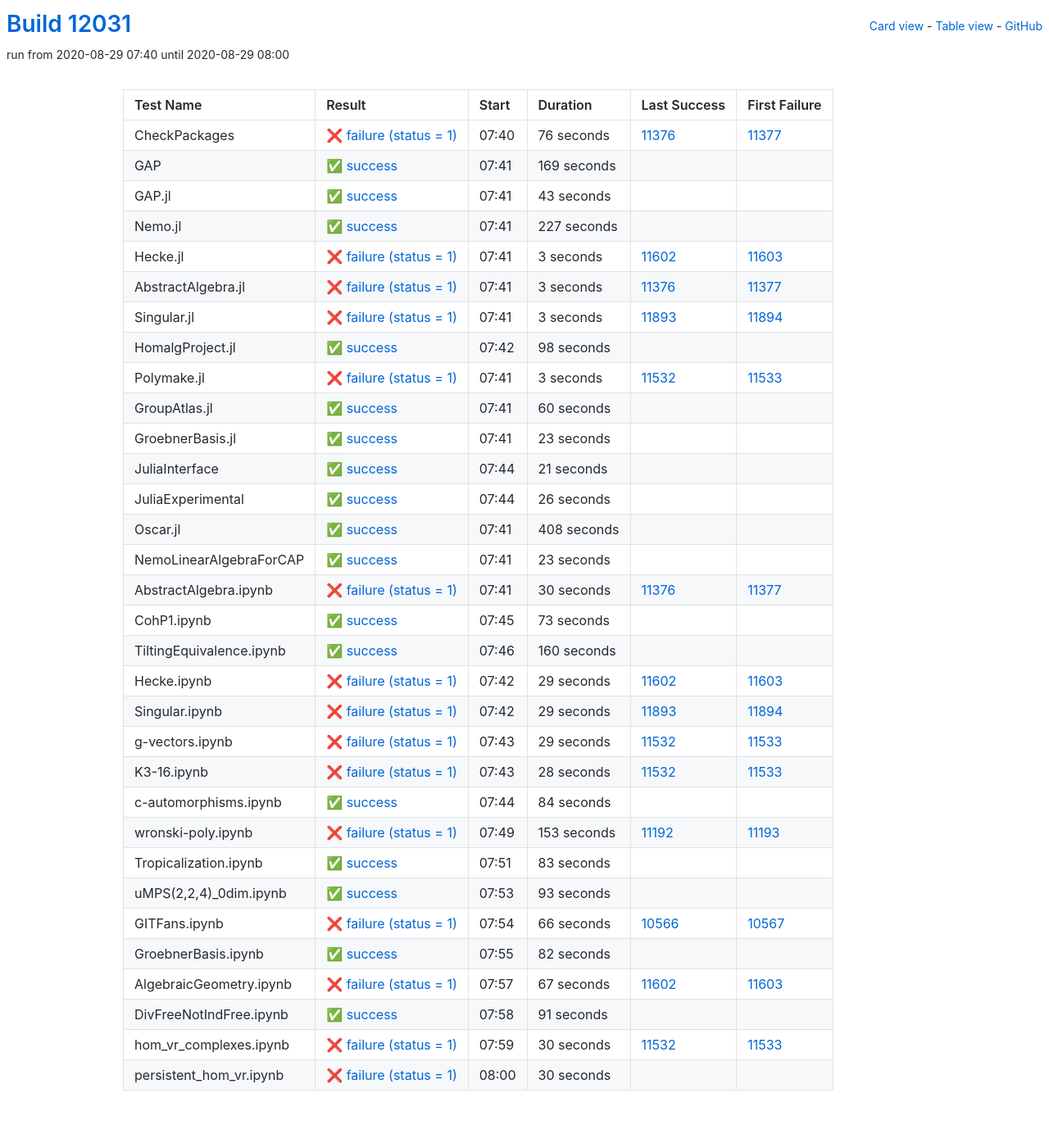
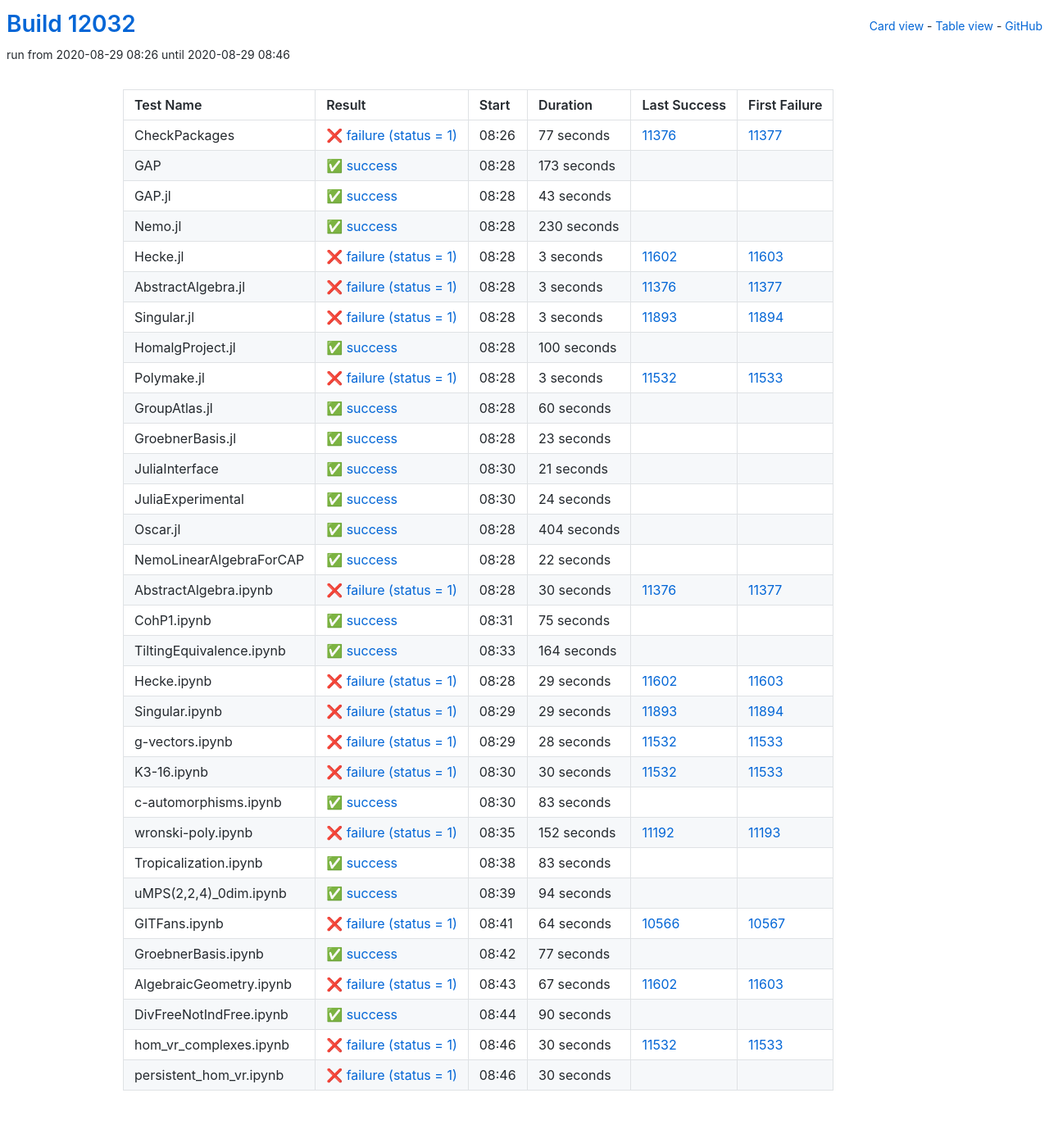
Before and after one commit to oscar-system/oscar-ci-status, a Jekyll site: the page built from table.html, in a window 1280 px wide. Shown: the whole page at 82% size. Built offline with Jekyll 4.4.1, drawn with Linux system fonts in a browser that asks for light colours.

Commit message:
Build #12032

```diff
--- a/_data/ci.yml
+++ b/_data/ci.yml
@@ -1,6 +1,6 @@
 ---
-build: 12031
-build_url: https://oscarci.mathematik.uni-kl.de/job/oscar/12031/
+build: 12032
+build_url: https://oscarci.mathematik.uni-kl.de/job/oscar/12032/
 job: oscar
 organization: oscar-system
 repo: oscar-ci-status
@@ -8,32 +8,32 @@
 tests:
 - name: CheckPackages
   id: checkpackages
-  log: https://oscarci.mathematik.uni-kl.de/job/oscar/12031/artifact/logs/build-12031/CheckPackages.log
-  start: 2020-08-29 07:40
+  log: https://oscarci.mathematik.uni-kl.de/job/oscar/12032/artifact/logs/build-12032/CheckPackages.log
+  start: 2020-08-29 08:26
   success: false
   exitcode: 1
   status: failure
-  duration: 76
+  duration: 77
   last_success: 11376
   last_success_url: https://oscarci.mathematik.uni-kl.de/job/oscar/11376/
   first_failure: 11377
   first_failure_url: https://oscarci.mathematik.uni-kl.de/job/oscar/11377/
 - name: GAP
   id: gap
-  log: https://oscarci.mathematik.uni-kl.de/job/oscar/12031/artifact/logs/build-12031/GAP.log
-  start: 2020-08-29 07:41
+  log: https://oscarci.mathematik.uni-kl.de/job/oscar/12032/artifact/logs/build-12032/GAP.log
+  start: 2020-08-29 08:28
   success: true
   exitcode: 0
   status: success
-  duration: 169
+  duration: 173
   last_success: false
   last_success_url:
   first_failure: false
   first_failure_url:
 - name: GAP.jl
   id: gap-jl
-  log: https://oscarci.mathematik.uni-kl.de/job/oscar/12031/artifact/logs/build-12031/GAP.jl.log
-  start: 2020-08-29 07:41
+  log: https://oscarci.mathematik.uni-kl.de/job/oscar/12032/artifact/logs/build-12032/GAP.jl.log
+  start: 2020-08-29 08:28
   success: true
   exitcode: 0
   status: success
@@ -44,20 +44,20 @@
   first_failure_url:
 - name: Nemo.jl
   id: nemo-jl
-  log: https://oscarci.mathematik.uni-kl.de/job/oscar/12031/artifact/logs/build-12031/Nemo.jl.log
-  start: 2020-08-29 07:41
+  log: https://oscarci.mathematik.uni-kl.de/job/oscar/12032/artifact/logs/build-12032/Nemo.jl.log
+  start: 2020-08-29 08:28
   success: true
   exitcode: 0
   status: success
-  duration: 227
+  duration: 230
   last_success: false
   last_success_url:
   first_failure: false
   first_failure_url:
 - name: Hecke.jl
   id: hecke-jl
-  log: https://oscarci.mathematik.uni-kl.de/job/oscar/12031/artifact/logs/build-12031/Hecke.jl.log
-  start: 2020-08-29 07:41
+  log: https://oscarci.mathematik.uni-kl.de/job/oscar/12032/artifact/logs/build-12032/Hecke.jl.log
+  start: 2020-08-29 08:28
   success: false
   exitcode: 1
   status: failure
@@ -68,8 +68,8 @@
   first_failure_url: https://oscarci.mathematik.uni-kl.de/job/oscar/11603/
 - name: AbstractAlgebra.jl
   id: abstractalgebra-jl
-  log: https://oscarci.mathematik.uni-kl.de/job/oscar/12031/artifact/logs/build-12031/AbstractAlgebra.jl.log
-  start: 2020-08-29 07:41
+  log: https://oscarci.mathematik.uni-kl.de/job/oscar/12032/artifact/logs/build-12032/AbstractAlgebra.jl.log
+  start: 2020-08-29 08:28
   success: false
   exitcode: 1
   status: failure
@@ -80,8 +80,8 @@
   first_failure_url: https://oscarci.mathematik.uni-kl.de/job/oscar/11377/
 - name: Singular.jl
   id: singular-jl
-  log: https://oscarci.mathematik.uni-kl.de/job/oscar/12031/artifact/logs/build-12031/Singular.jl.log
-  start: 2020-08-29 07:41
+  log: https://oscarci.mathematik.uni-kl.de/job/oscar/12032/artifact/logs/build-12032/Singular.jl.log
+  start: 2020-08-29 08:28
   success: false
   exitcode: 1
   status: failure
@@ -92,20 +92,20 @@
   first_failure_url: https://oscarci.mathematik.uni-kl.de/job/oscar/11894/
 - name: HomalgProject.jl
   id: homalgproject-jl
-  log: https://oscarci.mathematik.uni-kl.de/job/oscar/12031/artifact/logs/build-12031/HomalgProject.jl.log
-  start: 2020-08-29 07:42
+  log: https://oscarci.mathematik.uni-kl.de/job/oscar/12032/artifact/logs/build-12032/HomalgProject.jl.log
+  start: 2020-08-29 08:28
   success: true
   exitcode: 0
   status: success
-  duration: 98
+  duration: 100
   last_success: false
   last_success_url:
   first_failure: false
   first_failure_url:
 - name: Polymake.jl
   id: polymake-jl
-  log: https://oscarci.mathematik.uni-kl.de/job/oscar/12031/artifact/logs/build-12031/Polymake.jl.log
-  start: 2020-08-29 07:41
+  log: https://oscarci.mathematik.uni-kl.de/job/oscar/12032/artifact/logs/build-12032/Polymake.jl.log
+  start: 2020-08-29 08:28
   success: false
   exitcode: 1
   status: failure
@@ -116,8 +116,8 @@
   first_failure_url: https://oscarci.mathematik.uni-kl.de/job/oscar/11533/
 - name: GroupAtlas.jl
   id: groupatlas-jl
-  log: https://oscarci.mathematik.uni-kl.de/job/oscar/12031/artifact/logs/build-12031/GroupAtlas.jl.log
-  start: 2020-08-29 07:41
+  log: https://oscarci.mathematik.uni-kl.de/job/oscar/12032/artifact/logs/build-12032/GroupAtlas.jl.log
+  start: 2020-08-29 08:28
   success: true
   exitcode: 0
   status: success
@@ -128,8 +128,8 @@
   first_failure_url:
 - name: GroebnerBasis.jl
   id: groebnerbasis-jl
-  log: https://oscarci.mathematik.uni-kl.de/job/oscar/12031/artifact/logs/build-12031/GroebnerBasis.jl.log
-  start: 2020-08-29 07:41
+  log: https://oscarci.mathematik.uni-kl.de/job/oscar/12032/artifact/logs/build-12032/GroebnerBasis.jl.log
+  start: 2020-08-29 08:28
   success: true
   exitcode: 0
   status: success
@@ -140,8 +140,8 @@
   first_failure_url:
 - name: JuliaInterface
   id: juliainterface
-  log: https://oscarci.mathematik.uni-kl.de/job/oscar/12031/artifact/logs/build-12031/JuliaInterface.log
-  start: 2020-08-29 07:44
+  log: https://oscarci.mathematik.uni-kl.de/job/oscar/12032/artifact/logs/build-12032/JuliaInterface.log
+  start: 2020-08-29 08:30
   success: true
   exitcode: 0
   status: success
@@ -152,44 +152,44 @@
   first_failure_url:
 - name: JuliaExperimental
   id: juliaexperimental
-  log: https://oscarci.mathematik.uni-kl.de/job/oscar/12031/artifact/logs/build-12031/JuliaExperimental.log
-  start: 2020-08-29 07:44
+  log: https://oscarci.mathematik.uni-kl.de/job/oscar/12032/artifact/logs/build-12032/JuliaExperimental.log
+  start: 2020-08-29 08:30
   success: true
   exitcode: 0
   status: success
-  duration: 26
+  duration: 24
   last_success: false
   last_success_url:
   first_failure: false
   first_failure_url:
 - name: Oscar.jl
   id: oscar-jl
-  log: https://oscarci.mathematik.uni-kl.de/job/oscar/12031/artifact/logs/build-12031/Oscar.jl.log
-  start: 2020-08-29 07:41
+  log: https://oscarci.mathematik.uni-kl.de/job/oscar/12032/artifact/logs/build-12032/Oscar.jl.log
+  start: 2020-08-29 08:28
   success: true
   exitcode: 0
   status: success
-  duration: 408
+  duration: 404
   last_success: false
   last_success_url:
   first_failure: false
   first_failure_url:
 - name: NemoLinearAlgebraForCAP
   id: nemolinearalgebraforcap
-  log: https://oscarci.mathematik.uni-kl.de/job/oscar/12031/artifact/logs/build-12031/NemoLinearAlgebraForCAP.log
-  start: 2020-08-29 07:41
+  log: https://oscarci.mathematik.uni-kl.de/job/oscar/12032/artifact/logs/build-12032/NemoLinearAlgebraForCAP.log
+  start: 2020-08-29 08:28
   success: true
   exitcode: 0
   status: success
-  duration: 23
+  duration: 22
   last_success: false
   last_success_url:
   first_failure: false
   first_failure_url:
 - name: AbstractAlgebra.ipynb
   id: abstractalgebra-ipynb
-  log: https://oscarci.mathematik.uni-kl.de/job/oscar/12031/artifact/logs/build-12031/AbstractAlgebra.ipynb.log
-  start: 2020-08-29 07:41
+  log: https://oscarci.mathematik.uni-kl.de/job/oscar/12032/artifact/logs/build-12032/AbstractAlgebra.ipynb.log
+  start: 2020-08-29 08:28
   success: false
   exitcode: 1
   status: failure
@@ -200,32 +200,32 @@
   first_failure_url: https://oscarci.mathematik.uni-kl.de/job/oscar/11377/
 - name: CohP1.ipynb
   id: cohp1-ipynb
-  log: https://oscarci.mathematik.uni-kl.de/job/oscar/12031/artifact/logs/build-12031/CohP1.ipynb.log
-  start: 2020-08-29 07:45
+  log: https://oscarci.mathematik.uni-kl.de/job/oscar/12032/artifact/logs/build-12032/CohP1.ipynb.log
+  start: 2020-08-29 08:31
   success: true
   exitcode: 0
   status: success
-  duration: 73
+  duration: 75
   last_success: false
   last_success_url:
   first_failure: false
   first_failure_url:
 - name: TiltingEquivalence.ipynb
   id: tiltingequivalence-ipynb
-  log: https://oscarci.mathematik.uni-kl.de/job/oscar/12031/artifact/logs/build-12031/TiltingEquivalence.ipynb.log
-  start: 2020-08-29 07:46
+  log: https://oscarci.mathematik.uni-kl.de/job/oscar/12032/artifact/logs/build-12032/TiltingEquivalence.ipynb.log
+  start: 2020-08-29 08:33
   success: true
   exitcode: 0
   status: success
-  duration: 160
+  duration: 164
   last_success: false
   last_success_url:
   first_failure: false
   first_failure_url:
 - name: Hecke.ipynb
   id: hecke-ipynb
-  log: https://oscarci.mathematik.uni-kl.de/job/oscar/12031/artifact/logs/build-12031/Hecke.ipynb.log
-  start: 2020-08-29 07:42
+  log: https://oscarci.mathematik.uni-kl.de/job/oscar/12032/artifact/logs/build-12032/Hecke.ipynb.log
+  start: 2020-08-29 08:28
   success: false
   exitcode: 1
   status: failure
@@ -236,8 +236,8 @@
   first_failure_url: https://oscarci.mathematik.uni-kl.de/job/oscar/11603/
 - name: Singular.ipynb
   id: singular-ipynb
-  log: https://oscarci.mathematik.uni-kl.de/job/oscar/12031/artifact/logs/build-12031/Singular.ipynb.log
-  start: 2020-08-29 07:42
+  log: https://oscarci.mathematik.uni-kl.de/job/oscar/12032/artifact/logs/build-12032/Singular.ipynb.log
+  start: 2020-08-29 08:29
   success: false
   exitcode: 1
   status: failure
@@ -248,20 +248,8 @@
   first_failure_url: https://oscarci.mathematik.uni-kl.de/job/oscar/11894/
 - name: g-vectors.ipynb
   id: g-vectors-ipynb
-  log: https://oscarci.mathematik.uni-kl.de/job/oscar/12031/artifact/logs/build-12031/g-vectors.ipynb.log
-  start: 2020-08-29 07:43
-  success: false
-  exitcode: 1
-  status: failure
-  duration: 29
-  last_success: 11532
-  last_success_url: https://oscarci.mathematik.uni-kl.de/job/oscar/11532/
-  first_failure: 11533
-  first_failure_url: https://oscarci.mathematik.uni-kl.de/job/oscar/11533/
-- name: K3-16.ipynb
-  id: k3-16-ipynb
-  log: https://oscarci.mathematik.uni-kl.de/job/oscar/12031/artifact/logs/build-12031/K3-16.ipynb.log
-  start: 2020-08-29 07:43
+  log: https://oscarci.mathematik.uni-kl.de/job/oscar/12032/artifact/logs/build-12032/g-vectors.ipynb.log
+  start: 2020-08-29 08:29
   success: false
   exitcode: 1
   status: failure
@@ -270,34 +258,46 @@
   last_success_url: https://oscarci.mathematik.uni-kl.de/job/oscar/11532/
   first_failure: 11533
   first_failure_url: https://oscarci.mathematik.uni-kl.de/job/oscar/11533/
+- name: K3-16.ipynb
+  id: k3-16-ipynb
+  log: https://oscarci.mathematik.uni-kl.de/job/oscar/12032/artifact/logs/build-12032/K3-16.ipynb.log
+  start: 2020-08-29 08:30
+  success: false
+  exitcode: 1
+  status: failure
+  duration: 30
+  last_success: 11532
+  last_success_url: https://oscarci.mathematik.uni-kl.de/job/oscar/11532/
+  first_failure: 11533
+  first_failure_url: https://oscarci.mathematik.uni-kl.de/job/oscar/11533/
 - name: c-automorphisms.ipynb
   id: c-automorphisms-ipynb
-  log: https://oscarci.mathematik.uni-kl.de/job/oscar/12031/artifact/logs/build-12031/c-automorphisms.ipynb.log
-  start: 2020-08-29 07:44
+  log: https://oscarci.mathematik.uni-kl.de/job/oscar/12032/artifact/logs/build-12032/c-automorphisms.ipynb.log
+  start: 2020-08-29 08:30
   success: true
   exitcode: 0
   status: success
-  duration: 84
+  duration: 83
   last_success: false
   last_success_url:
   first_failure: false
   first_failure_url:
 - name: wronski-poly.ipynb
   id: wronski-poly-ipynb
-  log: https://oscarci.mathematik.uni-kl.de/job/oscar/12031/artifact/logs/build-12031/wronski-poly.ipynb.log
-  start: 2020-08-29 07:49
+  log: https://oscarci.mathematik.uni-kl.de/job/oscar/12032/artifact/logs/build-12032/wronski-poly.ipynb.log
+  start: 2020-08-29 08:35
   success: false
   exitcode: 1
   status: failure
-  duration: 153
+  duration: 152
   last_success: 11192
   last_success_url: https://oscarci.mathematik.uni-kl.de/job/oscar/11192/
   first_failure: 11193
   first_failure_url: https://oscarci.mathematik.uni-kl.de/job/oscar/11193/
 - name: Tropicalization.ipynb
   id: tropicalization-ipynb
-  log: https://oscarci.mathematik.uni-kl.de/job/oscar/12031/artifact/logs/build-12031/Tropicalization.ipynb.log
-  start: 2020-08-29 07:51
+  log: https://oscarci.mathematik.uni-kl.de/job/oscar/12032/artifact/logs/build-12032/Tropicalization.ipynb.log
+  start: 2020-08-29 08:38
   success: true
   exitcode: 0
   status: success
@@ -308,44 +308,44 @@
   first_failure_url:
 - name: uMPS(2,2,4)_0dim.ipynb
   id: umps-2-2-4-0dim-ipynb
-  log: https://oscarci.mathematik.uni-kl.de/job/oscar/12031/artifact/logs/build-12031/uMPS-2-2-4-_0dim.ipynb.log
-  start: 2020-08-29 07:53
+  log: https://oscarci.mathematik.uni-kl.de/job/oscar/12032/artifact/logs/build-12032/uMPS-2-2-4-_0dim.ipynb.log
+  start: 2020-08-29 08:39
   success: true
   exitcode: 0
   status: success
-  duration: 93
+  duration: 94
   last_success: false
   last_success_url:
   first_failure: false
   first_failure_url:
 - name: GITFans.ipynb
   id: gitfans-ipynb
-  log: https://oscarci.mathematik.uni-kl.de/job/oscar/12031/artifact/logs/build-12031/GITFans.ipynb.log
-  start: 2020-08-29 07:54
+  log: https://oscarci.mathematik.uni-kl.de/job/oscar/12032/artifact/logs/build-12032/GITFans.ipynb.log
+  start: 2020-08-29 08:41
   success: false
   exitcode: 1
   status: failure
-  duration: 66
+  duration: 64
   last_success: 10566
   last_success_url: https://oscarci.mathematik.uni-kl.de/job/oscar/10566/
   first_failure: 10567
   first_failure_url: https://oscarci.mathematik.uni-kl.de/job/oscar/10567/
 - name: GroebnerBasis.ipynb
   id: groebnerbasis-ipynb
-  log: https://oscarci.mathematik.uni-kl.de/job/oscar/12031/artifact/logs/build-12031/GroebnerBasis.ipynb.log
-  start: 2020-08-29 07:55
+  log: https://oscarci.mathematik.uni-kl.de/job/oscar/12032/artifact/logs/build-12032/GroebnerBasis.ipynb.log
+  start: 2020-08-29 08:42
   success: true
   exitcode: 0
   status: success
-  duration: 82
+  duration: 77
   last_success: false
   last_success_url:
   first_failure: false
   first_failure_url:
 - name: AlgebraicGeometry.ipynb
   id: algebraicgeometry-ipynb
-  log: https://oscarci.mathematik.uni-kl.de/job/oscar/12031/artifact/logs/build-12031/AlgebraicGeometry.ipynb.log
-  start: 2020-08-29 07:57
+  log: https://oscarci.mathematik.uni-kl.de/job/oscar/12032/artifact/logs/build-12032/AlgebraicGeometry.ipynb.log
+  start: 2020-08-29 08:43
   success: false
   exitcode: 1
   status: failure
@@ -356,20 +356,20 @@
   first_failure_url: https://oscarci.mathematik.uni-kl.de/job/oscar/11603/
 - name: DivFreeNotIndFree.ipynb
   id: divfreenotindfree-ipynb
-  log: https://oscarci.mathematik.uni-kl.de/job/oscar/12031/artifact/logs/build-12031/DivFreeNotIndFree.ipynb.log
-  start: 2020-08-29 07:58
+  log: https://oscarci.mathematik.uni-kl.de/job/oscar/12032/artifact/logs/build-12032/DivFreeNotIndFree.ipynb.log
+  start: 2020-08-29 08:44
   success: true
   exitcode: 0
   status: success
-  duration: 91
+  duration: 90
   last_success: false
   last_success_url:
   first_failure: false
   first_failure_url:
 - name: hom_vr_complexes.ipynb
   id: hom-vr-complexes-ipynb
-  log: https://oscarci.mathematik.uni-kl.de/job/oscar/12031/artifact/logs/build-12031/hom_vr_complexes.ipynb.log
-  start: 2020-08-29 07:59
+  log: https://oscarci.mathematik.uni-kl.de/job/oscar/12032/artifact/logs/build-12032/hom_vr_complexes.ipynb.log
+  start: 2020-08-29 08:46
   success: false
   exitcode: 1
   status: failure
@@ -380,8 +380,8 @@
   first_failure_url: https://oscarci.mathematik.uni-kl.de/job/oscar/11533/
 - name: persistent_hom_vr.ipynb
   id: persistent-hom-vr-ipynb
-  log: https://oscarci.mathematik.uni-kl.de/job/oscar/12031/artifact/logs/build-12031/persistent_hom_vr.ipynb.log
-  start: 2020-08-29 08:00
+  log: https://oscarci.mathematik.uni-kl.de/job/oscar/12032/artifact/logs/build-12032/persistent_hom_vr.ipynb.log
+  start: 2020-08-29 08:46
   success: false
   exitcode: 1
   status: failure
```
Also changed, not shown: README.md.
